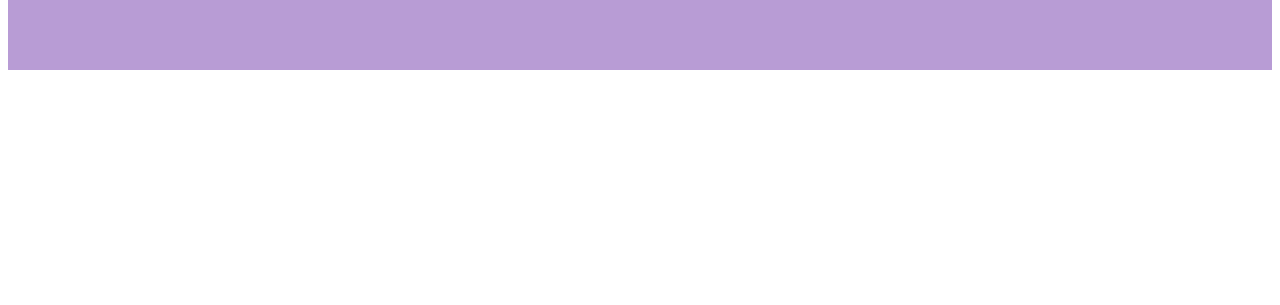
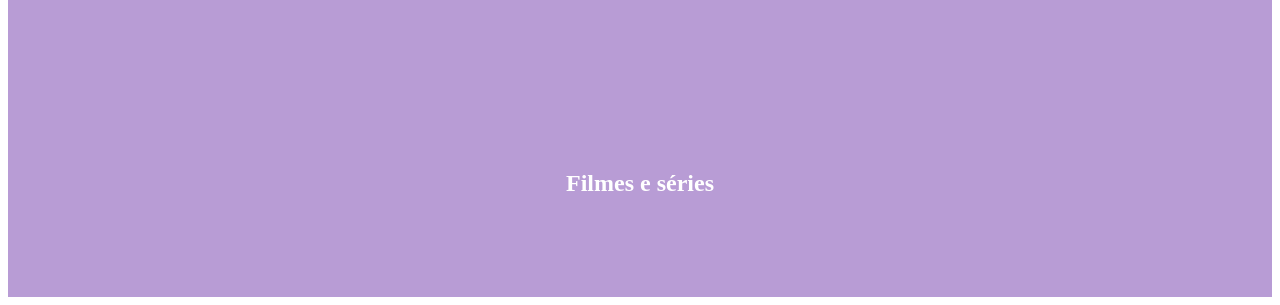
Before and after one commit to guisoares24/aluraflix, a plain HTML site: page index.html in a window 1280 px wide. Shown: the part 596-901 px from the top of the page. Before the commit the page ends 800 px from the top, so only its background shows below. Drawn offline with Linux system fonts and the light colour scheme; a web font is replaced by a local one.

Commit message:
Update index.html

```diff
--- a/index.html
+++ b/index.html
@@ -22,5 +22,12 @@
     <div>
     <iframe width="853" height="480" src="https://www.youtube.com/embed/gt_fAE1Eg2Q" title="ATRAVÉS DO ARANHAVERSO SUPERA O PRIMEIRO FILME? 🕸️ Review sem spoilers Across the Spider-Verse" frameborder="0" allow="accelerometer; autoplay; clipboard-write; encrypted-media; gyroscope; picture-in-picture; web-share" referrerpolicy="strict-origin-when-cross-origin" allowfullscreen></iframe>
 </div>
+
 </section>
+
+<section>
+  <h2>Filmes e séries</h2>
+  <div></div>
+</section>
+
 </body>
```
